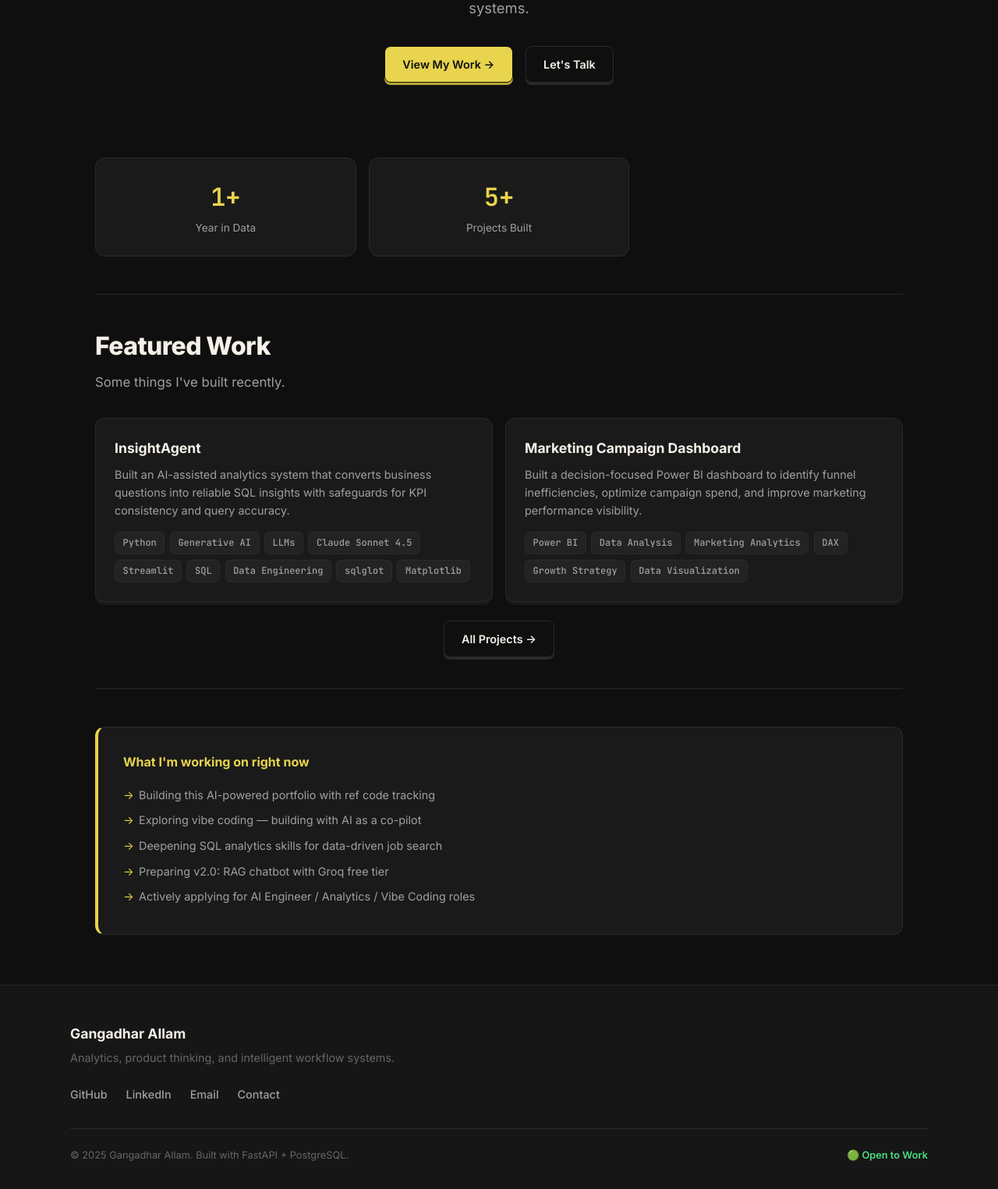
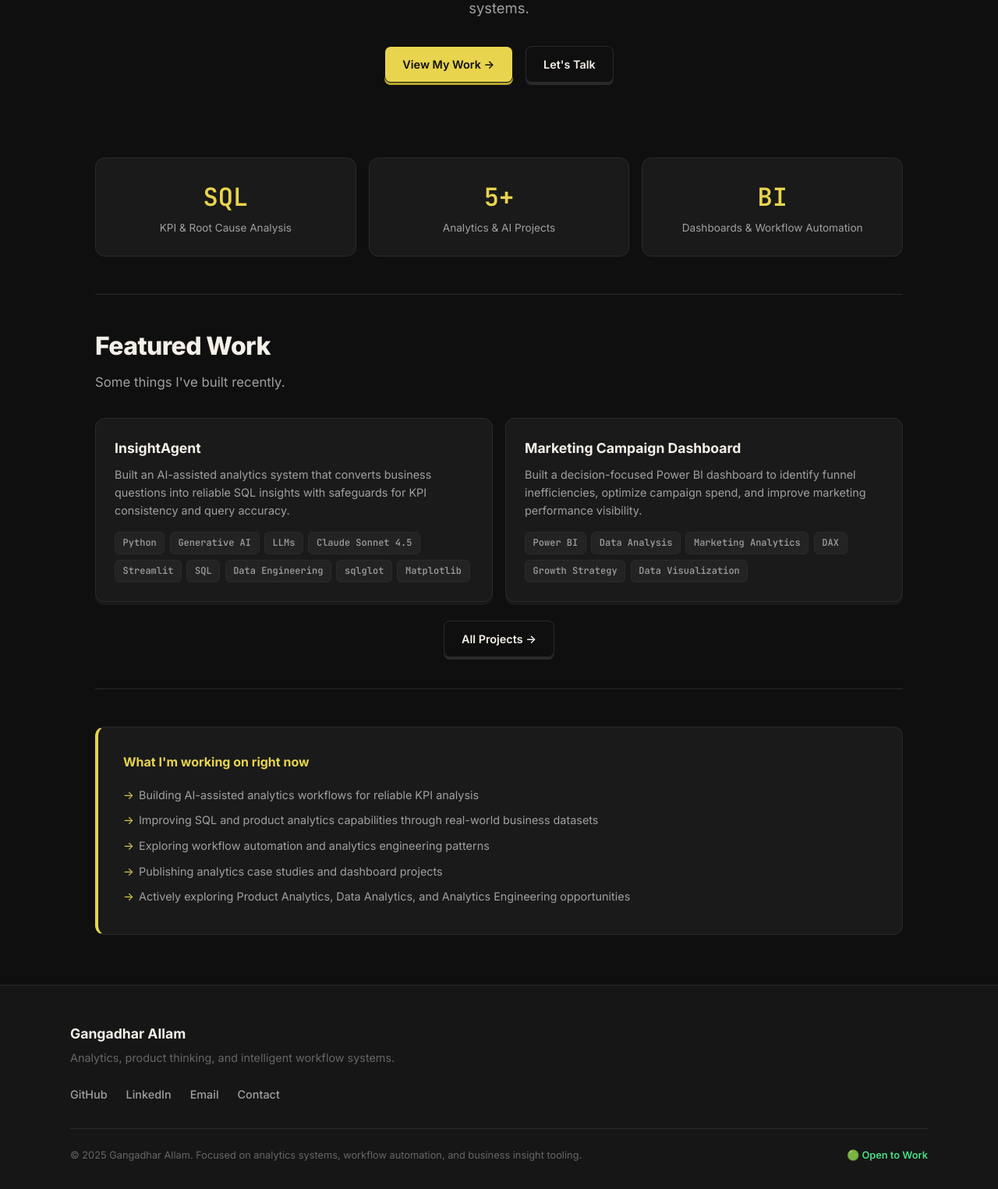
Before and after one commit to gangadhar107/ai-portfolio, a FastAPI app: page / in a window 1280 px wide. Shown: the part 467-1992 px from the top of the page at 78% size. Run offline with FastAPI, Linux system fonts and the light colour scheme; parts of the project's set-up code (start-up, migrations or seed data) failed here and were passed over.

Commit message:
updated profile

```diff
--- a/templates/base.html
+++ b/templates/base.html
@@ -5,8 +5,8 @@
     <meta charset="UTF-8">
     <meta name="viewport" content="width=device-width, initial-scale=1.0">
     <meta name="description"
-        content="{% block meta_description %}AI-Powered Portfolio — Full Stack Developer building with Python, FastAPI, and AI{% endblock %}">
-    <title>{% block title %}AI Portfolio{% endblock %}</title>
+        content="{% block meta_description %}Product & Data Analyst focused on KPI diagnostics, SQL analytics, dashboarding, and AI-assisted workflow systems using Python, Power BI, and Snowflake.{% endblock %}">
+    <title>{% block title %}Gangadhar Allam | Product & Data Analyst{% endblock %}</title>
 
     <!-- Fonts -->
     <link rel="preconnect" href="https://fonts.googleapis.com">
@@ -68,7 +68,7 @@
                 <a href="/contact">Contact</a>
             </div>
             <div class="footer-bottom">
-                <p>© 2025 Gangadhar Allam. Built with FastAPI + PostgreSQL.</p>
+                <p>© 2025 Gangadhar Allam. Focused on analytics systems, workflow automation, and business insight tooling.</p>
                 <span class="footer-badge">🟢 Open to Work</span>
             </div>
         </div>
--- a/templates/home.html
+++ b/templates/home.html
@@ -1,8 +1,7 @@
 {% extends "base.html" %}
 
-{% block title %}Gangadhar Allam — AI Builder & Data Analyst{% endblock %}
-{% block meta_description %}Ex-Junior Data Analyst turned AI builder. Building AI-powered tools with Python, FastAPI,
-and PostgreSQL. Open to AI Engineer and Analytics roles.{% endblock %}
+{% block title %}Gangadhar Allam — Product & Data Analyst{% endblock %}
+{% block meta_description %}Product & Data Analyst experienced in KPI diagnostics, SQL analytics, dashboarding, and AI-assisted workflow systems using Python, Snowflake, and Power BI.{% endblock %}
 
 {% block extra_css %}
 <style>
@@ -184,17 +183,19 @@ and PostgreSQL. Open to AI Engineer and Analytics roles.{% endblock %}
 <!-- Stats -->
 <section class="stats-strip">
     <div class="stat-item">
-        <div class="stat-num">1+</div>
-        <div class="stat-label">Year in Data</div>
+        <div class="stat-num">SQL</div>
+        <div class="stat-label">KPI & Root Cause Analysis</div>
     </div>
+
     <div class="stat-item">
         <div class="stat-num">5+</div>
-        <div class="stat-label">Projects Built</div>
+        <div class="stat-label">Analytics & AI Projects</div>
     </div>
-    <!-- <div class="stat-item">
-        <div class="stat-num">AI</div>
-        <div class="stat-label">Now Building With</div>
-    </div> -->
+
+    <div class="stat-item">
+        <div class="stat-num">BI</div>
+        <div class="stat-label">Dashboards & Workflow Automation</div>
+    </div>
 </section>
 
 <hr class="divider">
@@ -245,11 +246,11 @@ and PostgreSQL. Open to AI Engineer and Analytics roles.{% endblock %}
 <section class="currently" data-section="about" data-order="2">
     <h3>What I'm working on right now</h3>
     <ul>
-        <li>Building this AI-powered portfolio with ref code tracking</li>
-        <li>Exploring vibe coding — building with AI as a co-pilot</li>
-        <li>Deepening SQL analytics skills for data-driven job search</li>
-        <li>Preparing v2.0: RAG chatbot with Groq free tier</li>
-        <li>Actively applying for AI Engineer / Analytics / Vibe Coding roles</li>
+        <li>Building AI-assisted analytics workflows for reliable KPI analysis</li>
+        <li>Improving SQL and product analytics capabilities through real-world business datasets</li>
+        <li>Exploring workflow automation and analytics engineering patterns</li>
+        <li>Publishing analytics case studies and dashboard projects</li>
+        <li>Actively exploring Product Analytics, Data Analytics, and Analytics Engineering opportunities</li>
     </ul>
 </section>
 {% endblock %}
```
Also changed, not shown: templates/about.html (+6 -9 lines).
